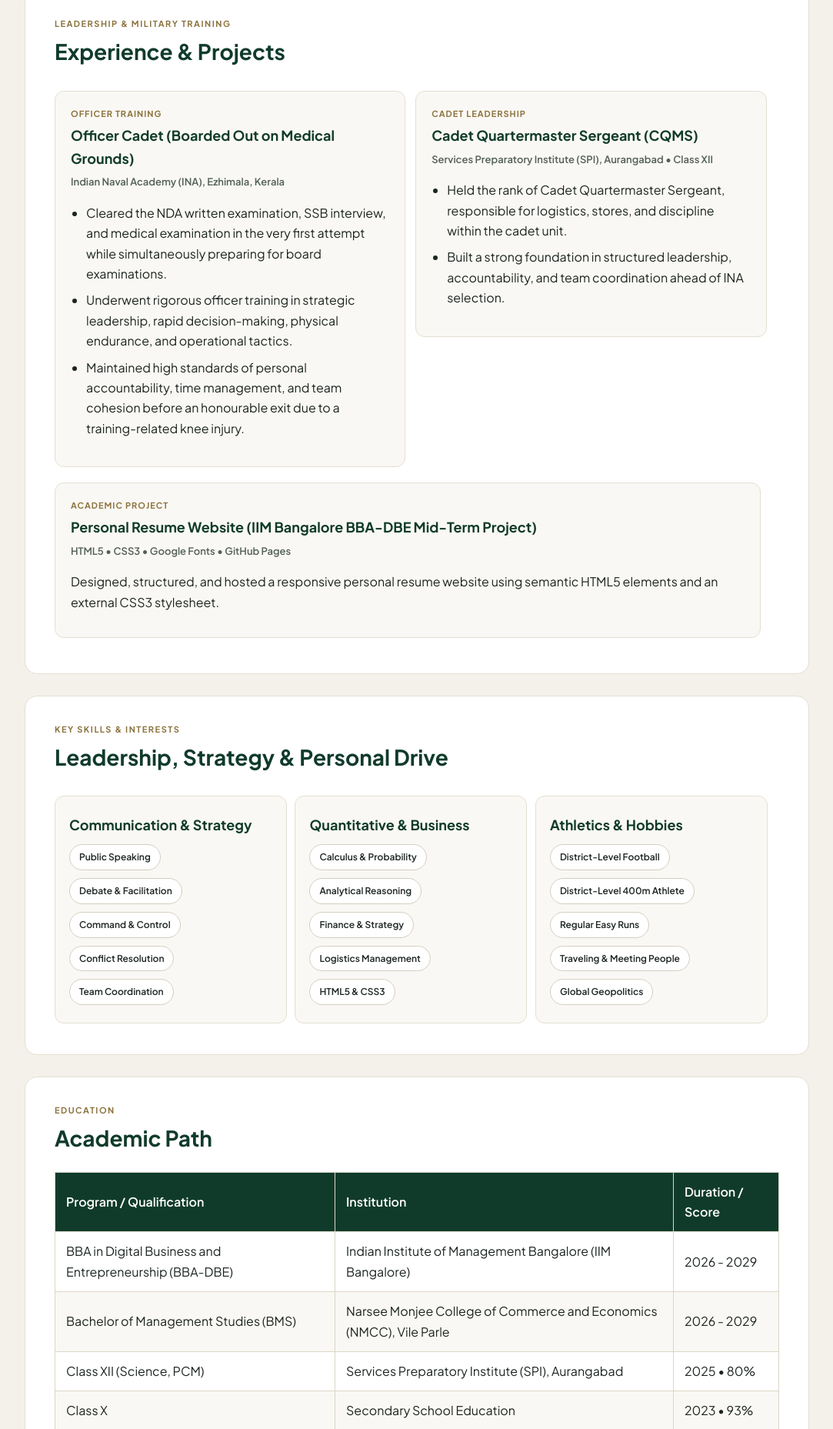
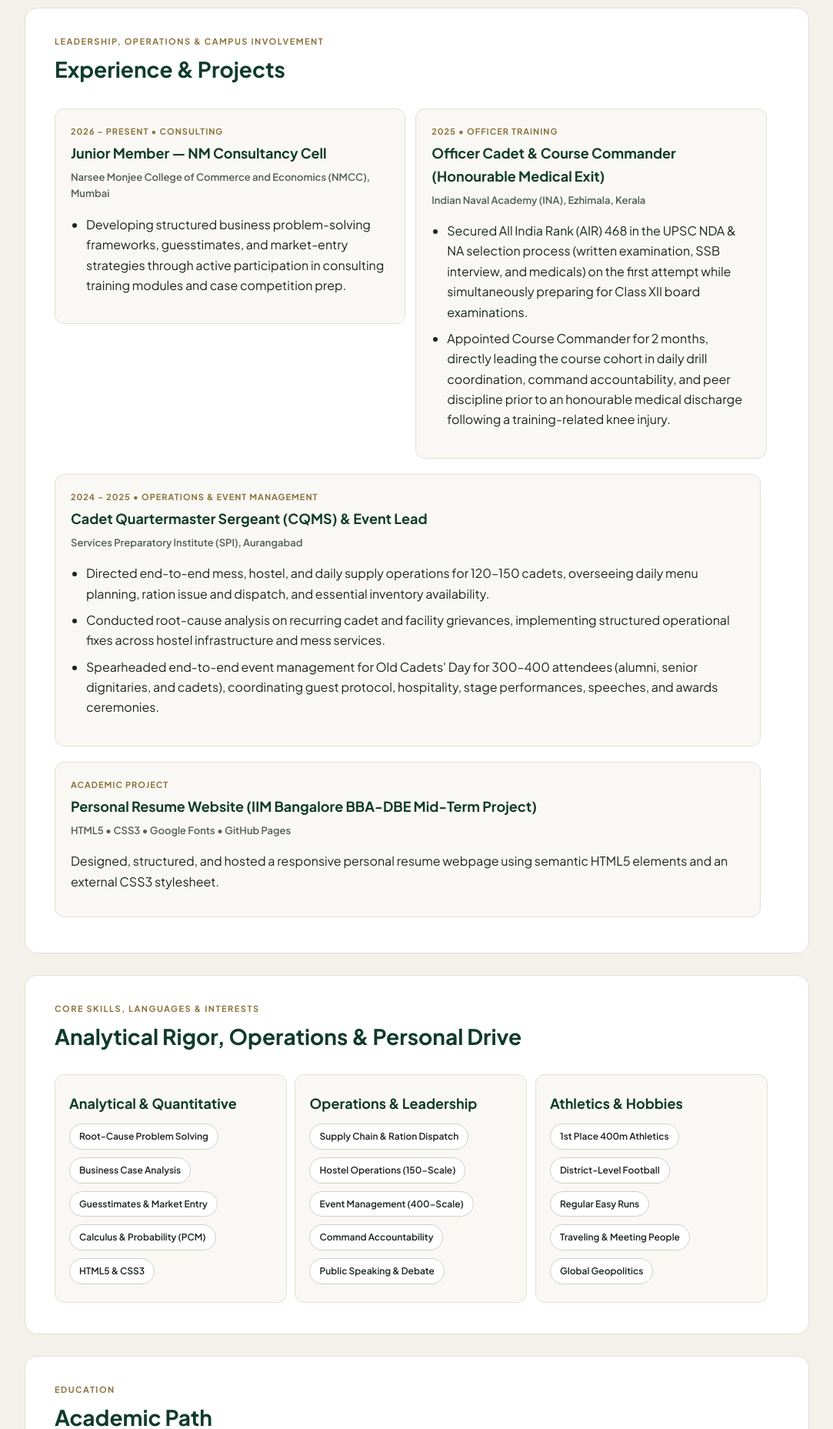
Before and after one commit to jaitawar/resume-website, a plain HTML site: page index.html in a window 1280 px wide. Shown: the part 943-2800 px from the top of the page at 77% size, without its empty margins (98-1181 px from the left). Drawn offline with Linux system fonts and the light colour scheme.

Commit message:
Update index.html

```diff
--- a/index.html
+++ b/index.html
@@ -4,7 +4,7 @@
     <meta charset="UTF-8">
     <meta name="viewport" content="width=device-width, initial-scale=1.0">
     <title>Jai Tawar - Personal Resume</title>
-    <!-- Google Fonts for Editorial Heading & Clean Body Readability -->
+    <!-- Google Fonts for Clean Editorial Readability -->
     <link rel="preconnect" href="https://fonts.googleapis.com">
     <link rel="preconnect" href="https://fonts.gstatic.com" crossorigin>
     <link href="https://fonts.googleapis.com/css2?family=Plus+Jakarta+Sans:wght@400;500;600;700&display=swap" rel="stylesheet">
@@ -31,19 +31,19 @@
     <header id="hero-banner">
         <div class="hero-inner">
             <div class="hero-text">
-                <p class="eyebrow-gold">COMMERCE UNDERGRADUATE &bull; FORMER INA OFFICER CADET</p>
+                <p class="eyebrow-gold">DUAL-DEGREE COMMERCE UNDERGRADUATE &bull; FORMER INA COURSE COMMANDER</p>
                 <h1>Jai Tawar</h1>
                 <p class="hero-bio">
-                    Commerce undergraduate and former Indian Naval Academy Officer Cadet, bringing a rare blend of military discipline and a strong quantitative foundation from a Science (PCM) background into business, finance, and strategy. Driven by continuous learning and clear communication.
+                    Dual-degree Commerce undergraduate (BMS at NMCC &amp; BBA-DBE at IIM Bangalore) and former Course Commander at the Indian Naval Academy, combining military-grade operational leadership with a strong quantitative foundation from a Science (PCM) background.
                 </p>
                 <div class="pill-row">
-                    <span class="pill-tag">BBA-DBE, IIM Bangalore (2026 - 2029)</span>
+                    <span class="pill-tag">UPSC NDA AIR 468</span>
+                    <span class="pill-tag">CUET 99.92%ile (State Rank 3)</span>
+                    <span class="pill-tag">BBA-DBE, IIM Bangalore</span>
                     <span class="pill-tag">BMS, NMCC Mumbai</span>
-                    <span class="pill-tag">Finance &amp; Strategy</span>
-                    <span class="pill-tag">Public Speaking</span>
                 </div>
                 <div class="hero-buttons">
-                    <a href="#leadership" class="btn-gold">View Experience</a>
+                    <a href="#leadership" class="btn-gold">View Leadership &amp; Experience</a>
                     <a href="#contact" class="btn-outline">Get in Touch</a>
                 </div>
             </div>
@@ -58,46 +58,55 @@
 
         <!-- About Me Card -->
         <section id="about" class="card-section">
-            <p class="section-label">ABOUT ME</p>
-            <h2>Disciplined Leader, Quantitative Thinker &amp; Continuous Learner</h2>
+            <p class="section-label">PROFESSIONAL SUMMARY</p>
+            <h2>Operational Leader, Quantitative Thinker &amp; Problem Solver</h2>
             <div class="about-left">
                 <p>
-                    An articulate public speaker and clear communicator, currently building a broad base across finance, strategy, and analytics while actively exploring career paths in consulting and management. Comfortable navigating change, having made the deliberate shift from a Science (PCM) and military training background into commerce.
+                    Achieved All India Rank 468 in the UPSC NDA &amp; NA examination and ranked in the top 0.08% in CUET General Aptitude Test (99.92 percentile; Maharashtra State Rank 3). Experienced in leading 120–150+ member units, managing daily supply chains, and executing structured problem-solving through the NM Consultancy Cell.
                 </p>
             </div>
             <div class="about-right">
                 <p class="meta-title">BASED IN</p>
                 <p class="meta-value">Mumbai, Maharashtra, India</p>
-                <p class="meta-title">STUDYING</p>
-                <p class="meta-value">BBA-DBE at IIM Bangalore &amp; BMS at NMCC (2026 - 2029)</p>
+                <p class="meta-title">CONCURRENT DEGREES</p>
+                <p class="meta-value">BMS (NMCC) &amp; BBA-DBE (IIM Bangalore) &bull; 2026 - 2029</p>
                 <p class="meta-title">LANGUAGES</p>
-                <p class="meta-value">English, Hindi, Marathi</p>
+                <p class="meta-value">English (Fluent), Hindi (Fluent), Marathi (Native/Fluent)</p>
             </div>
         </section>
 
-        <!-- Leadership & Military Training Card -->
+        <!-- Leadership, Operations & Campus Involvement -->
         <section id="leadership" class="card-section">
-            <p class="section-label">LEADERSHIP &amp; MILITARY TRAINING</p>
+            <p class="section-label">LEADERSHIP, OPERATIONS &amp; CAMPUS INVOLVEMENT</p>
             <h2>Experience &amp; Projects</h2>
 
             <article class="sub-card">
-                <p class="card-tag">OFFICER TRAINING</p>
-                <h3>Officer Cadet (Boarded Out on Medical Grounds)</h3>
-                <p class="sub-info">Indian Naval Academy (INA), Ezhimala, Kerala</p>
+                <p class="card-tag">2026 &ndash; PRESENT &bull; CONSULTING</p>
+                <h3>Junior Member &mdash; NM Consultancy Cell</h3>
+                <p class="sub-info">Narsee Monjee College of Commerce and Economics (NMCC), Mumbai</p>
                 <ul>
-                    <li>Cleared the NDA written examination, SSB interview, and medical examination in the very first attempt while simultaneously preparing for board examinations.</li>
-                    <li>Underwent rigorous officer training in strategic leadership, rapid decision-making, physical endurance, and operational tactics.</li>
-                    <li>Maintained high standards of personal accountability, time management, and team cohesion before an honourable exit due to a training-related knee injury.</li>
+                    <li>Developing structured business problem-solving frameworks, guesstimates, and market-entry strategies through active participation in consulting training modules and case competition prep.</li>
                 </ul>
             </article>
 
             <article class="sub-card">
-                <p class="card-tag">CADET LEADERSHIP</p>
-                <h3>Cadet Quartermaster Sergeant (CQMS)</h3>
-                <p class="sub-info">Services Preparatory Institute (SPI), Aurangabad &bull; Class XII</p>
+                <p class="card-tag">2025 &bull; OFFICER TRAINING</p>
+                <h3>Officer Cadet &amp; Course Commander (Honourable Medical Exit)</h3>
+                <p class="sub-info">Indian Naval Academy (INA), Ezhimala, Kerala</p>
                 <ul>
-                    <li>Held the rank of Cadet Quartermaster Sergeant, responsible for logistics, stores, and discipline within the cadet unit.</li>
-                    <li>Built a strong foundation in structured leadership, accountability, and team coordination ahead of INA selection.</li>
+                    <li>Secured All India Rank (AIR) 468 in the UPSC NDA &amp; NA selection process (written examination, SSB interview, and medicals) on the first attempt while simultaneously preparing for Class XII board examinations.</li>
+                    <li>Appointed Course Commander for 2 months, directly leading the course cohort in daily drill coordination, command accountability, and peer discipline prior to an honourable medical discharge following a training-related knee injury.</li>
+                </ul>
+            </article>
+
+            <article class="sub-card full-width-card">
+                <p class="card-tag">2024 &ndash; 2025 &bull; OPERATIONS &amp; EVENT MANAGEMENT</p>
+                <h3>Cadet Quartermaster Sergeant (CQMS) &amp; Event Lead</h3>
+                <p class="sub-info">Services Preparatory Institute (SPI), Aurangabad</p>
+                <ul>
+                    <li>Directed end-to-end mess, hostel, and daily supply operations for 120–150 cadets, overseeing daily menu planning, ration issue and dispatch, and essential inventory availability.</li>
+                    <li>Conducted root-cause analysis on recurring cadet and facility grievances, implementing structured operational fixes across hostel infrastructure and mess services.</li>
+                    <li>Spearheaded end-to-end event management for Old Cadets' Day for 300–400 attendees (alumni, senior dignitaries, and cadets), coordinating guest protocol, hospitality, stage performances, speeches, and awards ceremonies.</li>
                 </ul>
             </article>
 
@@ -106,38 +115,38 @@
                 <h3>Personal Resume Website (IIM Bangalore BBA-DBE Mid-Term Project)</h3>
                 <p class="sub-info">HTML5 &bull; CSS3 &bull; Google Fonts &bull; GitHub Pages</p>
                 <p>
-                    Designed, structured, and hosted a responsive personal resume website using semantic HTML5 elements and an external CSS3 stylesheet.
+                    Designed, structured, and hosted a responsive personal resume webpage using semantic HTML5 elements and an external CSS3 stylesheet.
                 </p>
             </article>
         </section>
 
-        <!-- Key Skills & Hobbies Section -->
+        <!-- Key Skills & Personal Interests Section -->
         <section id="skills" class="card-section">
-            <p class="section-label">KEY SKILLS &amp; INTERESTS</p>
-            <h2>Leadership, Strategy &amp; Personal Drive</h2>
+            <p class="section-label">CORE SKILLS, LANGUAGES &amp; INTERESTS</p>
+            <h2>Analytical Rigor, Operations &amp; Personal Drive</h2>
 
             <div class="three-col-box">
-                <h3>Communication &amp; Strategy</h3>
-                <span class="skill-pill">Public Speaking</span>
-                <span class="skill-pill">Debate &amp; Facilitation</span>
-                <span class="skill-pill">Command &amp; Control</span>
-                <span class="skill-pill">Conflict Resolution</span>
-                <span class="skill-pill">Team Coordination</span>
-            </div>
-
-            <div class="three-col-box">
-                <h3>Quantitative &amp; Business</h3>
-                <span class="skill-pill">Calculus &amp; Probability</span>
-                <span class="skill-pill">Analytical Reasoning</span>
-                <span class="skill-pill">Finance &amp; Strategy</span>
-                <span class="skill-pill">Logistics Management</span>
+                <h3>Analytical &amp; Quantitative</h3>
+                <span class="skill-pill">Root-Cause Problem Solving</span>
+                <span class="skill-pill">Business Case Analysis</span>
+                <span class="skill-pill">Guesstimates &amp; Market Entry</span>
+                <span class="skill-pill">Calculus &amp; Probability (PCM)</span>
                 <span class="skill-pill">HTML5 &amp; CSS3</span>
             </div>
 
             <div class="three-col-box">
+                <h3>Operations &amp; Leadership</h3>
+                <span class="skill-pill">Supply Chain &amp; Ration Dispatch</span>
+                <span class="skill-pill">Hostel Operations (150-Scale)</span>
+                <span class="skill-pill">Event Management (400-Scale)</span>
+                <span class="skill-pill">Command Accountability</span>
+                <span class="skill-pill">Public Speaking &amp; Debate</span>
+            </div>
+
+            <div class="three-col-box">
                 <h3>Athletics &amp; Hobbies</h3>
+                <span class="skill-pill">1st Place 400m Athletics</span>
                 <span class="skill-pill">District-Level Football</span>
-                <span class="skill-pill">District-Level 400m Athlete</span>
                 <span class="skill-pill">Regular Easy Runs</span>
                 <span class="skill-pill">Traveling &amp; Meeting People</span>
                 <span class="skill-pill">Global Geopolitics</span>
@@ -158,22 +167,22 @@
                 </thead>
                 <tbody>
                     <tr>
-                        <td>BBA in Digital Business and Entrepreneurship (BBA-DBE)</td>
-                        <td>Indian Institute of Management Bangalore (IIM Bangalore)</td>
-                        <td>2026 - 2029</td>
+                        <td>Bachelor of Management Studies (BMS)</td>
+                        <td>Narsee Monjee College of Commerce and Economics (NMCC), Vile Parle, Mumbai</td>
+                        <td>2026 &ndash; 2029</td>
                     </tr>
                     <tr>
-                        <td>Bachelor of Management Studies (BMS)</td>
-                        <td>Narsee Monjee College of Commerce and Economics (NMCC), Vile Parle</td>
-                        <td>2026 - 2029</td>
+                        <td>BBA in Digital Business and Entrepreneurship (BBA-DBE)</td>
+                        <td>Indian Institute of Management (IIM) Bangalore (3-year program pursued concurrently with BMS)</td>
+                        <td>2026 &ndash; 2029</td>
                     </tr>
                     <tr>
-                        <td>Class XII (Science, PCM)</td>
+                        <td>Class XII (Science, PCM) &mdash; CBSE Board</td>
                         <td>Services Preparatory Institute (SPI), Aurangabad</td>
                         <td>2025 &bull; 80%</td>
                     </tr>
                     <tr>
-                        <td>Class X</td>
+                        <td>Class X &mdash; CBSE Board</td>
                         <td>Secondary School Education</td>
                         <td>2023 &bull; 93%</td>
                     </tr>
@@ -181,16 +190,16 @@
             </table>
         </section>
 
-        <!-- Honors & Achievements Section -->
+        <!-- Academic & Extracurricular Achievements Section -->
         <section id="achievements" class="card-section">
-            <p class="section-label">HONORS &amp; SPORTS</p>
-            <h2>Achievements &amp; Extracurriculars</h2>
+            <p class="section-label">ACADEMIC &amp; EXTRACURRICULAR ACHIEVEMENTS</p>
+            <h2>Honors, National Exams &amp; Sports</h2>
             <ul>
-                <li><strong>Debate Winner (INA):</strong> Winner of the Debate Competition at the Indian Naval Academy (INA).</li>
-                <li><strong>Inter-House Debate Winner:</strong> Winner of the Inter-House / School Debate Competition.</li>
-                <li><strong>8 km Cross-Country Top 3 (INA):</strong> Ranked among the Top 3 within the course at the Indian Naval Academy.</li>
-                <li><strong>District-Level Athlete &amp; Footballer:</strong> Competed at the district level in Football and the 400-meter sprint, complemented by regular easy runs.</li>
-                <li><strong>Global Perspectives:</strong> Enthusiastic traveler who enjoys meeting new people, learning from diverse experiences, and following global geopolitics.</li>
+                <li><strong>UPSC NDA &amp; NA Examination:</strong> Secured <strong>All India Rank (AIR) 468</strong> nationwide on the first attempt.</li>
+                <li><strong>CUET (General Aptitude Test):</strong> Secured <strong>99.92 percentile</strong> with <strong>Maharashtra State Rank 3</strong>.</li>
+                <li><strong>Public Speaking &amp; Debate:</strong> Winner of Inter-Academy Debate Competition at INA; Winner in inter-school/house debate competitions.</li>
+                <li><strong>Athletics &amp; Sports:</strong> <strong>1st Place (Winner)</strong> in 400m Athletics; District-level Football player; Top 3 finisher in 8 km Cross-Country run within course at INA; regular easy runner.</li>
+                <li><strong>Personal Interests:</strong> Passionate traveler who enjoys exploring new places, meeting new people, continuous learning, and following global geopolitics.</li>
             </ul>
         </section>
 
```
